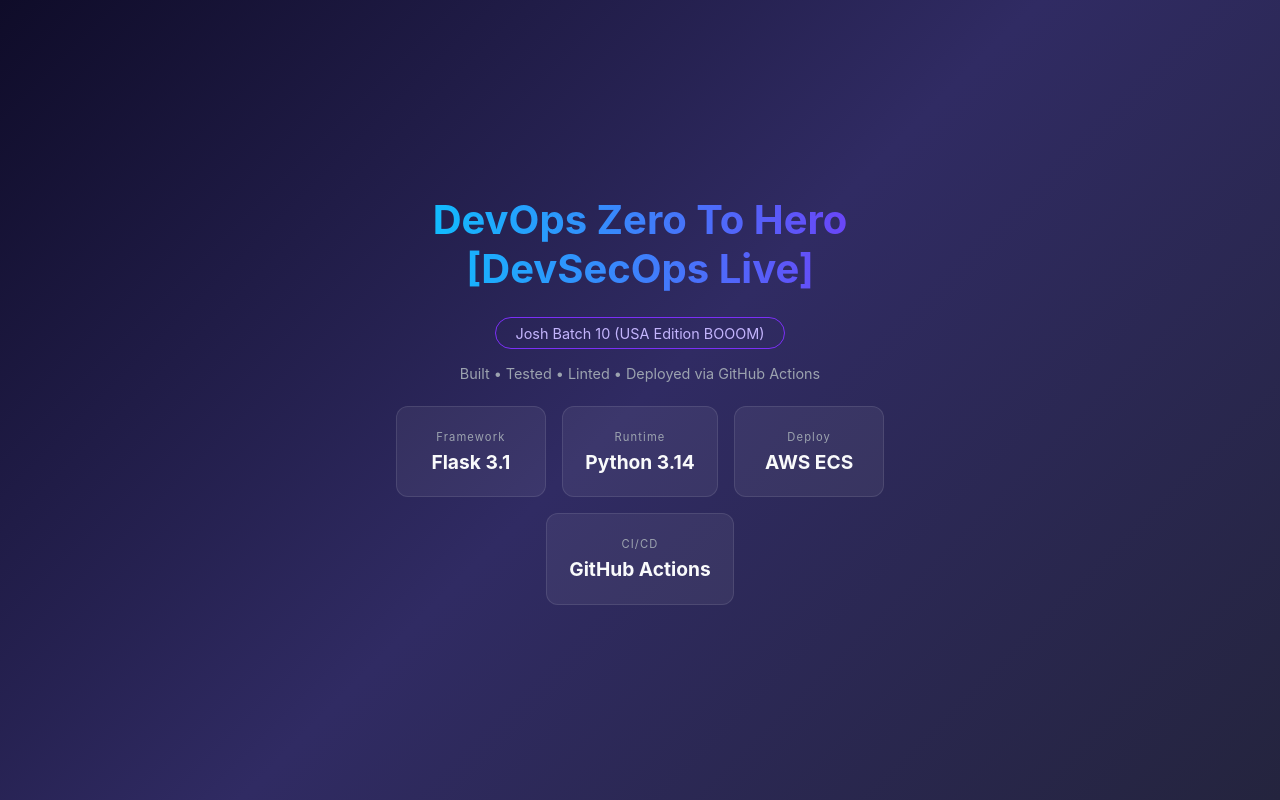
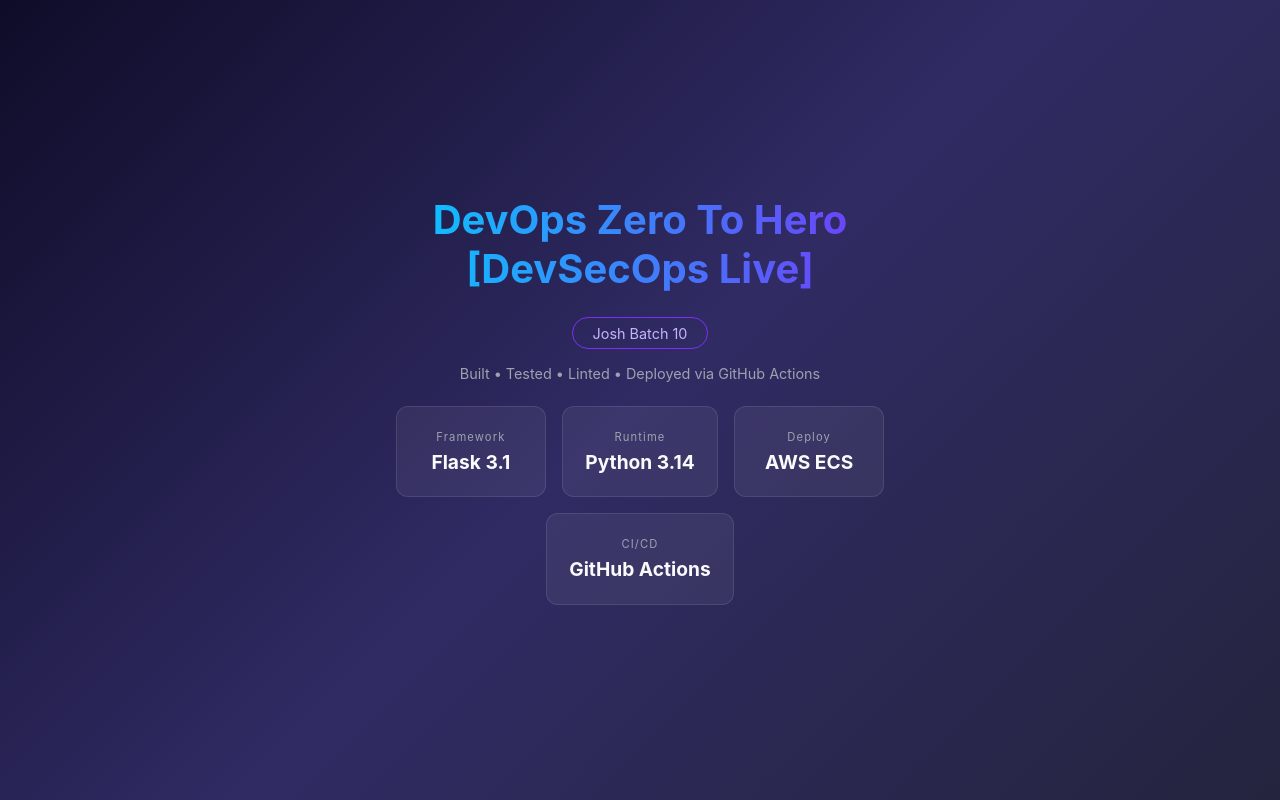
Before and after one commit to Divyat-Agrawal/github-actions-practice, a plain HTML site: page template/index.html in a window 1280 px wide. Drawn offline with Linux system fonts and the light colour scheme.

Commit message:
change in html

```diff
--- a/template/index.html
+++ b/template/index.html
@@ -79,7 +79,7 @@
 <div class="container">
 
 <h1>DevOps Zero To Hero [DevSecOps Live]</h1>
-<div class="badge">Josh Batch 10 (USA Edition BOOOM)</div>
+<div class="badge">Josh Batch 10 </div>
 
 <div class="pipeline">
 Built • Tested • Linted • Deployed via GitHub Actions
```
